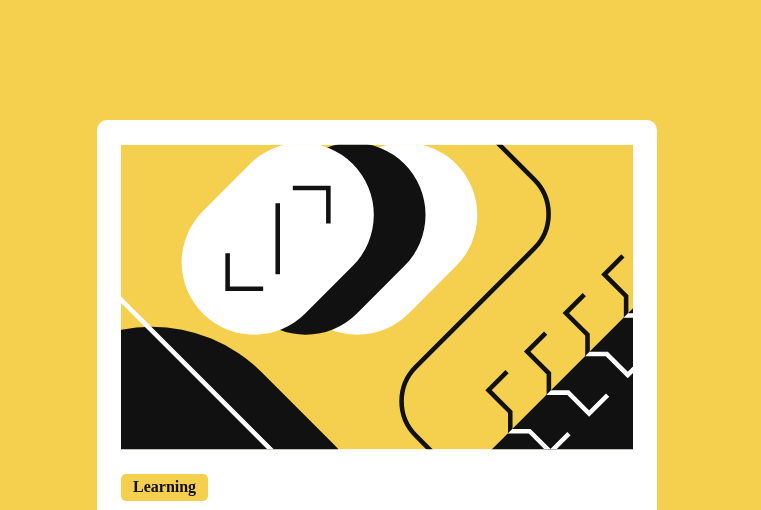
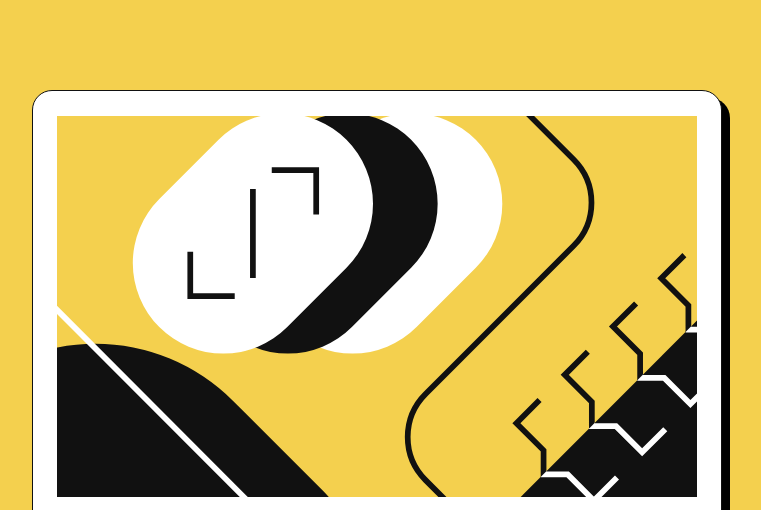
Before and after one commit to cranknet/blog-preview, a plain HTML site: page index.html in a window 1280 px wide. Shown: the top 510 px of the page, without its empty margins (263-1024 px from the left). Drawn offline with Linux system fonts and the light colour scheme.

Commit message:
Final update

```diff
--- a/index.css
+++ b/index.css
@@ -21,9 +21,11 @@ body{
     flex-direction: column;
     background-color: var(--White);
     border-radius: 10px;
-    width: 40vw;
-    height: auto;
+    width: 50%;
     padding: 24px;
+    border-radius: 20px;
+    border: 1px solid var(--color-gray-950, #111);
+    box-shadow: 8px 8px 0px 0px #000;
 }
 .card img{
     width: 100%;
```
